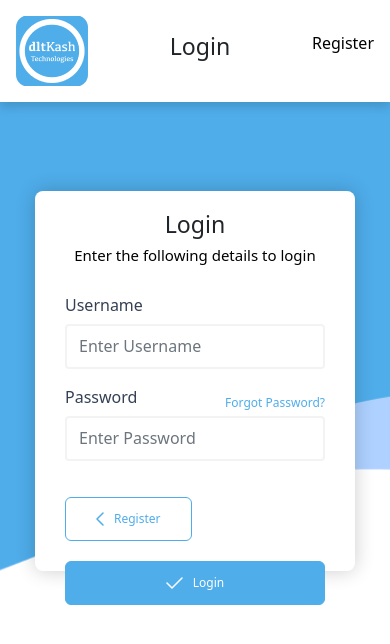
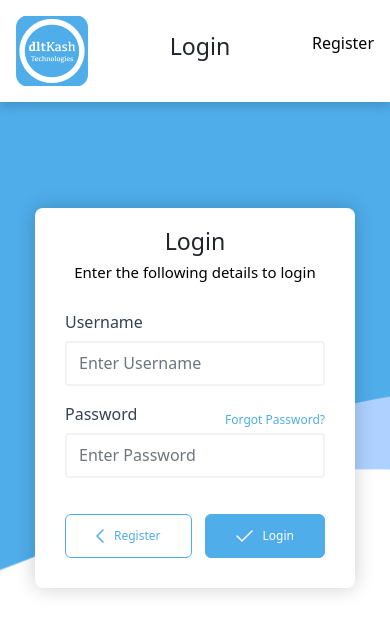
Before and after one commit to ankurkashyap2/dltkash-frontend, a React (Create React App) app: page / in a window 390 px wide. Shown: the top 644 px of the page. Built offline with nearby package versions, Linux system fonts and the light colour scheme.

Commit message:
new-changes 2 18 jan

```diff
--- a/src/components/auth/entityDetailsForm.jsx
+++ b/src/components/auth/entityDetailsForm.jsx
@@ -462,7 +462,7 @@ const EntityDetailsForm = ({ setActiveTab, setEntityDetails }) => {
 									</Form.Control.Feedback>
 								</Form.Group>
 							</Row>
-							<Button className="btn-position btn-filled" type="submit">
+							<Button className="btn-position btn-filled w-custom" type="submit">
 								Next Step{" "}
 								<img
 									src={"/assets/images/arrowblue.png"}
--- a/src/components/auth/personalDetailsForm.jsx
+++ b/src/components/auth/personalDetailsForm.jsx
@@ -237,7 +237,7 @@ const PersonalDetailsForm = ({ setActiveTab, entityDetails, userRegister }) => {
 								<RightArrow className="icon-login" />
 								Prev Step
 							</Button>
-							<Button className="btn-position btn-filled" type="submit">
+							<Button className="btn-position btn-filled w-custom" type="submit">
 								<TickIcon className="icon-login" />
 								Register
 							</Button>
--- a/src/styles/register.css
+++ b/src/styles/register.css
@@ -267,7 +267,7 @@ ul.btn-tab {
 	button.btn-outlined {
 		width: 100%;
 	}
-	.btn-filled {
+	.btn-filled .w-custom{
 		width: 100%;
 	}
 }
@@ -286,7 +286,7 @@ ul.btn-tab {
 	button.btn-outlined {
 		width: 100%;
 	}
-	.btn-filled {
+	.btn-filled .w-custom {
 		width: 100%;
 	}
 }
```
